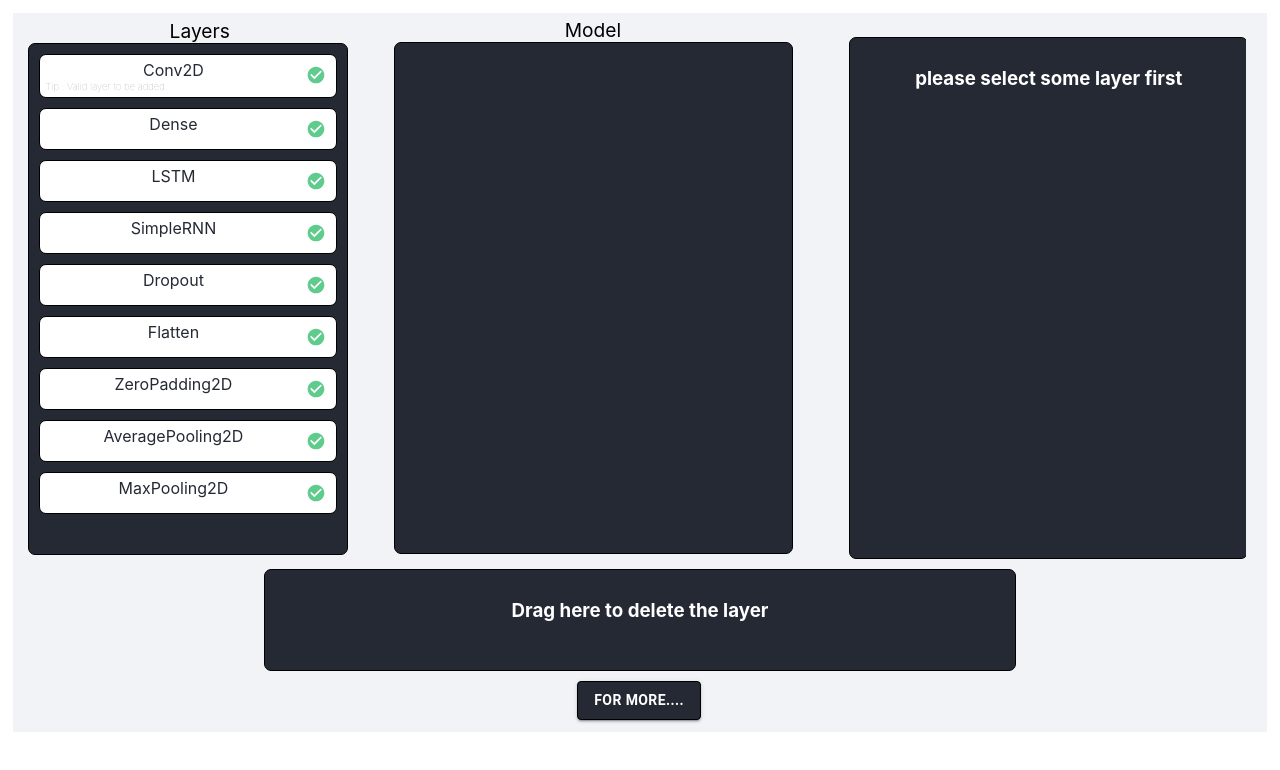
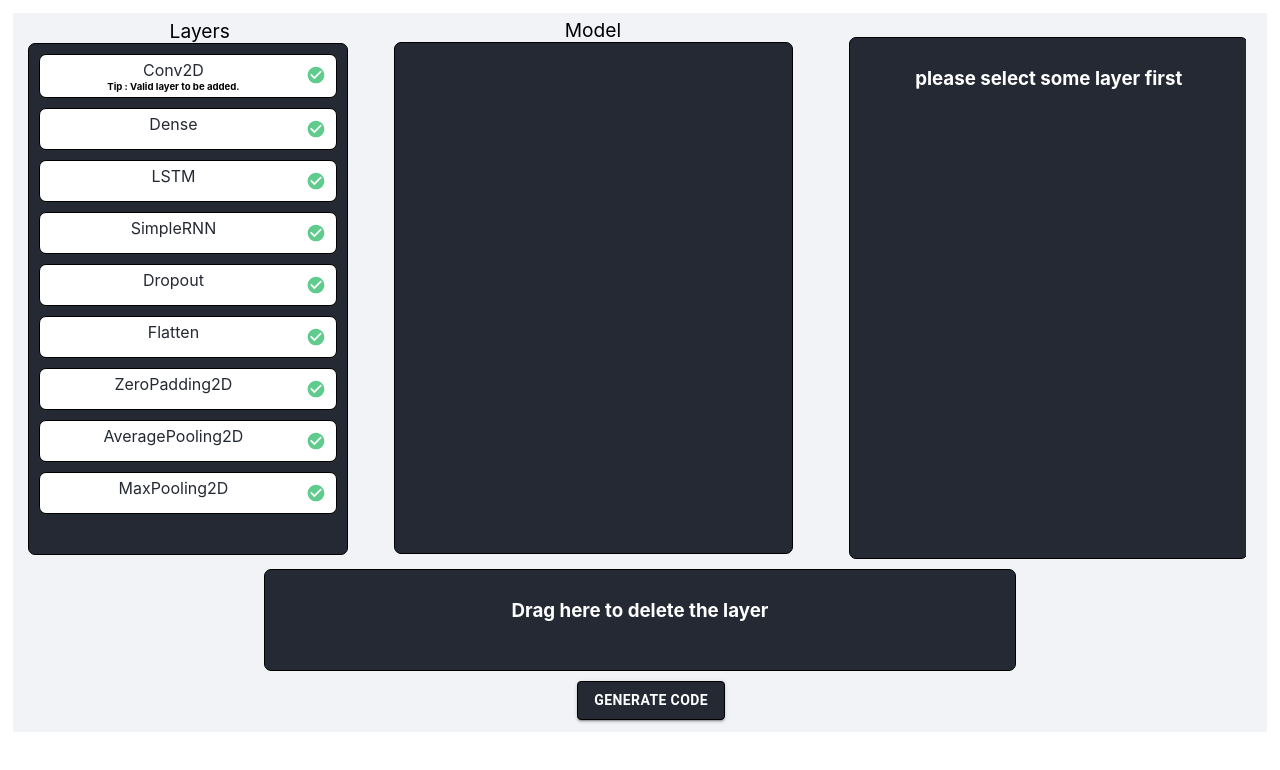
Before and after one commit to PRA-developer-TIK/tryUsAuto-DL, a React (Create React App) app: page / in a window 1280 px wide. Both pictures are taken after a click on the button 316 px from the left and 75 px from the top of the page. Shown: the top 770 px of the page. Built offline with nearby package versions, Linux system fonts and the light colour scheme.

Commit message:
Finalized Try US and up for deployment

```diff
--- a/src/assets/stylesGrey.js
+++ b/src/assets/stylesGrey.js
@@ -334,7 +334,9 @@ export const useStyles = makeStyles((theme) => ({
     },
     codeSnip:{
       width:"100%",
+
       overflowX:"hidden",
-      filter:"blur(5px)"
+      filter:"blur(4px)",
+      overflowY:"auto",
     }
 }));
--- a/src/components/LayerTab.js
+++ b/src/components/LayerTab.js
@@ -80,7 +80,7 @@ const LayerTab = ({
 
                                   }
                                   {suggestDesc===index &&
-                                    <div style={{fontSize:"60%",marginTop:"1px",fontWeight:"100",color:"#a2a4a8",textAlign:"left"}}>
+                                    <div style={{fontSize:"60%",marginTop:"1px",fontWeight:"bold",color:"#000",textAlign:"center"}}>
                                       Tip : Valid layer to be added.
                                     </div>
                                   }
@@ -165,6 +165,8 @@ const LayerTab = ({
                                           setTimeout(()=>setSelectedWarnLayer(""),3000)
                                           }}
 
+
+
                                         className={classes.errBtn}
                                       >
                                         <WarningIcon  fontSize="small" />
@@ -172,7 +174,7 @@ const LayerTab = ({
                                     }
                                     {
                                       selectedWarnLayer===index &&
-                                  <div style={{fontSize:"60%",marginTop:"1px",fontWeight:"bold",color:"#D00000",textAlign:"left"}}>
+                                  <div style={{fontSize:"60%",marginTop:"1px",marginLeft:"4%",fontWeight:"bold",color:"#D00000",}}>
                                     Warning : highlited layer is wrongly placed
                                   </div>
                                   }
@@ -349,7 +351,7 @@ const LayerTab = ({
             className={classes.tryUsBtn}
 
             >
-              For more....
+              Generate Code
             </Button>
 
 
--- a/src/components/TryUsDialog.js
+++ b/src/components/TryUsDialog.js
@@ -29,18 +29,22 @@ const  TryUsDialog = ({openModal,closeModal})=>{
 
 
     return(
-        <div style={{overflowX:"auto",overflowY:"auto"}}>
+        <div >
         <Dialog
           open={openModal}
           onClose={handleCloseModal}
+          style={{height:"80%",marginTop:"5%",width:"100%",textAlign:"center",fontWeight:"bold"}}
 
         >
-          <DialogTitle id="error-dialog-title">
-            Partial Code is generated!!!
+          <DialogTitle id="error-dialog-title"  >
+             Code  generated!!!
           </DialogTitle>
-          <DialogContent dividers>
+          <DialogContent dividers >
             <div  className={classes.codeSnip} >
-              <img src={codSnip} alt="code"/>
+              <div>
+                <img src={codSnip} alt="code"/>
+              </div>
+
             </div>
 
           </DialogContent>
```
Also changed, not shown: src/assets/codeSnip.PNG.
